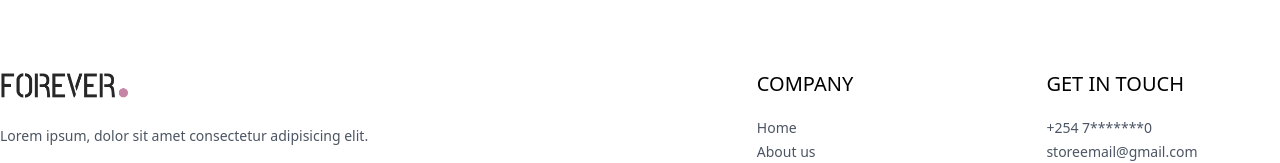
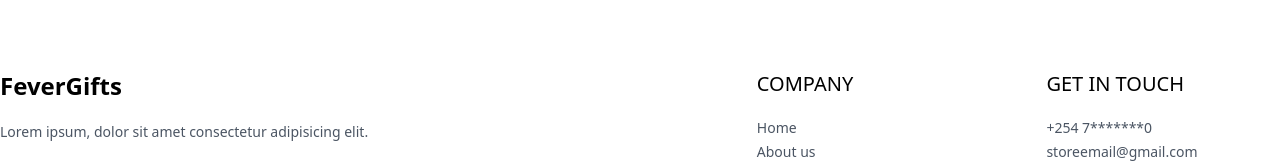
Before and after one commit to asino-nelson/Fever-store, a React (Vite) app: page /orders in a window 1280 px wide. Shown: the part 162-325 px from the top of the page. Built offline with nearby package versions, Linux system fonts and the light colour scheme; the HTML template or start-up script is replaced by a standard one.

Commit message:
Footer logo

```diff
--- a/src/components/Footer.jsx
+++ b/src/components/Footer.jsx
@@ -1,3 +1,4 @@
+import { Link } from "react-router-dom";
 import { assets } from "../assets/frontend_assets/assets";
 
 const Footer = () => {
@@ -5,7 +6,9 @@
     <div>
       <div className="flex flex-col sm:grid grid-cols-[3fr_1fr_1fr] gap-14 my-10 mt-40 text-sm">
         <div>
-          <img src={assets.logo} className="mb-5 w-32" alt="logo" />
+          <Link to="/">
+            <h1 className="w-36 mb-5 font-bold text-2xl">FeverGifts</h1>
+          </Link>
           <p className="w-full md:w-2/3 text-gray-600">
             Lorem ipsum, dolor sit amet consectetur adipisicing elit.
           </p>
@@ -31,7 +34,9 @@
       </div>
       <div>
         <hr />
-        <p className="py-5 text-sm text-center">© 2024 fevergifts.com - All Rights Reserved</p>
+        <p className="py-5 text-sm text-center">
+          © 2024 fevergifts.com - All Rights Reserved
+        </p>
       </div>
     </div>
   );
```
